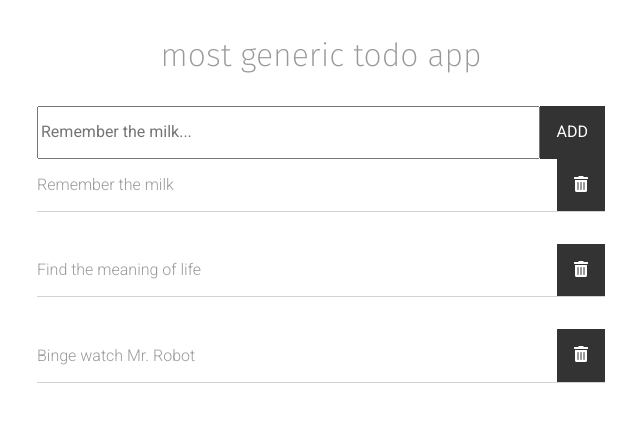
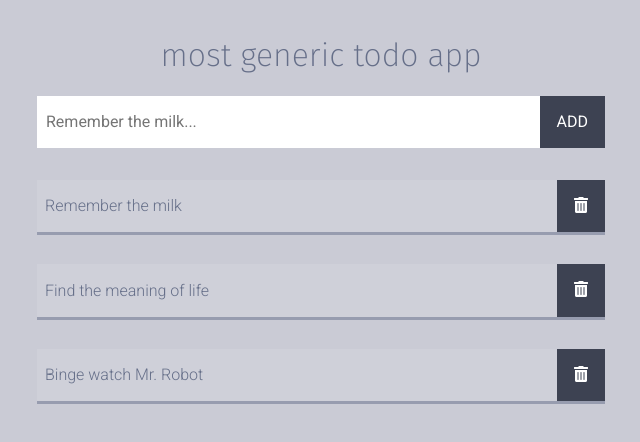
Before and after one commit to hkoskinen/mandatory-todo-app, a React (Create React App) app: page / in a window 1280 px wide. Shown: the top 442 px of the page, without its empty margins (319-959 px from the left). Built offline with nearby package versions, Linux system fonts and the light colour scheme.

Commit message:
Add more styling

```diff
--- a/src/components/AddTodoItem.css
+++ b/src/components/AddTodoItem.css
@@ -1,5 +1,5 @@
 .AddTodoItem {
-  margin-top: 2em;
+  margin-bottom: 2em;
 }
 
 .AddTodoItem__wrapper {
@@ -9,10 +9,12 @@
 
 .AddTodoItem input {
   flex-grow: 2;
+  border: 0;
+  padding-left: 0.5em;
+  outline: 0;
+  border: 1px solid #fff;
 }
-/*
-.AddTodoItem button {
-  border: 1px solid purple;
-  padding: 1em;
-  text-transform: uppercase;
-}*/
+
+.AddTodoItem input:focus {
+  border: 1px solid #d55e2d;
+}
--- a/src/components/TodoItem.css
+++ b/src/components/TodoItem.css
@@ -1,7 +1,13 @@
 .todo-item {
   display: flex;
-  border-bottom: 1px solid lightgrey;
   justify-content: space-between;
   margin-bottom: 2em;
   align-items: center;
+  background: rgba(255,255,255,.1);
+
+  box-shadow: 0 3px 0 rgba(102,111,137, 0.5);
 }
+
+.todo-item p {
+  padding-left: 0.5em;
+}
--- a/src/index.css
+++ b/src/index.css
@@ -11,8 +11,8 @@ html {
 body {
   margin: 0;
   font-family: sans-serif;
-  color: #333;
-  background-color: #fff;
+  color: #3d4252;
+  background-color: #cacbd5;
 }
 
 h1,
@@ -23,13 +23,13 @@ h5,
 h6 {
   font-family: 'Fira Sans', sans-serif;
   font-weight: 900;
-  color: #999;
+  color: #666f89;
 }
 
 p {
   font-family: 'Roboto', sans-serif;
   font-weight: 300;
-  color: #999;
+  color: #666f89;
   margin: 0;
   line-height: 1.5;
 }
@@ -42,17 +42,18 @@ input, button, label {
 
 .button {
   text-transform: uppercase;
-  background: #333;
+  background: #3d4252;
   border: 0;
   padding: 1em;
   outline: 0;
   color: #fff;
-  border: 1px solid #333;
+  border: 1px solid #3d4252;
+  transition: all 250ms ease-out;
 }
 
 .button:hover {
-  transition: all .2s ease-out;
   background: #fff;
-  color: #333;
+  color: #3d4252;
   cursor: pointer;
+  border: 1px solid #d55e2d;
 }
```
